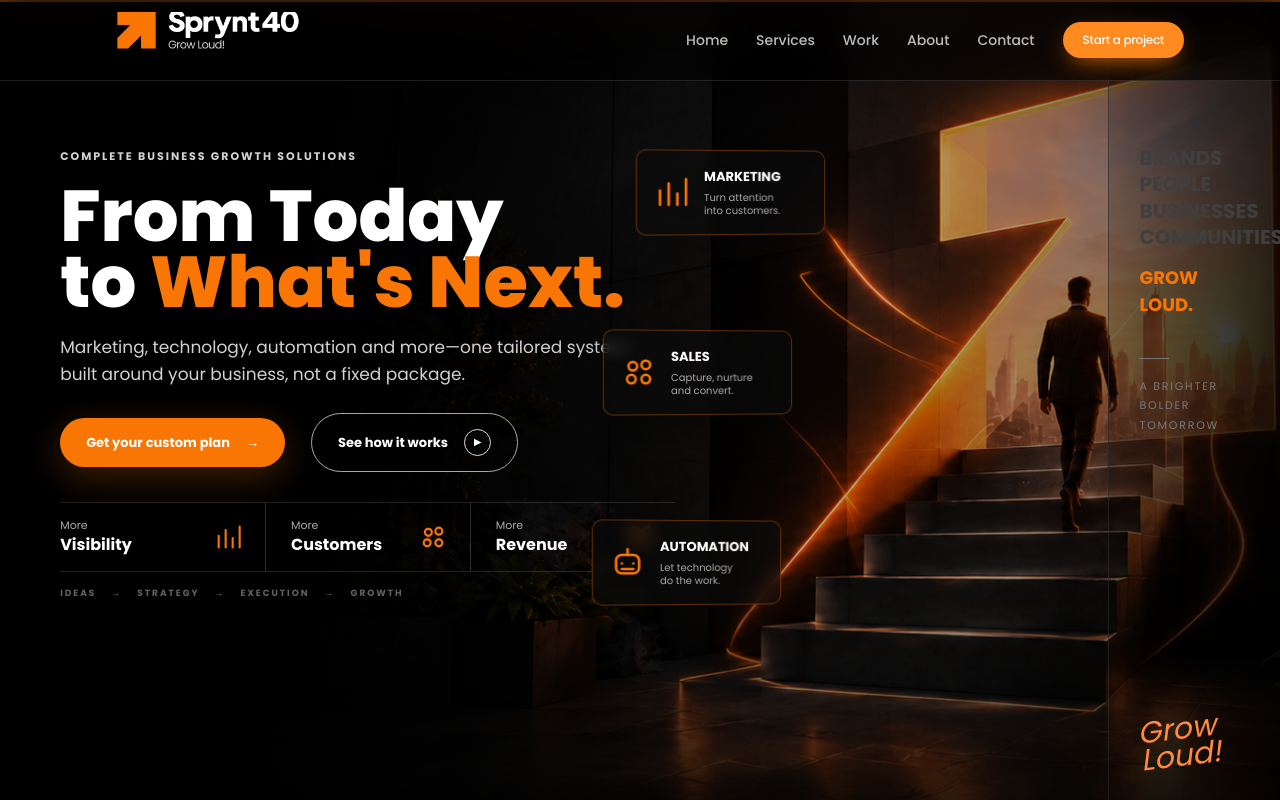
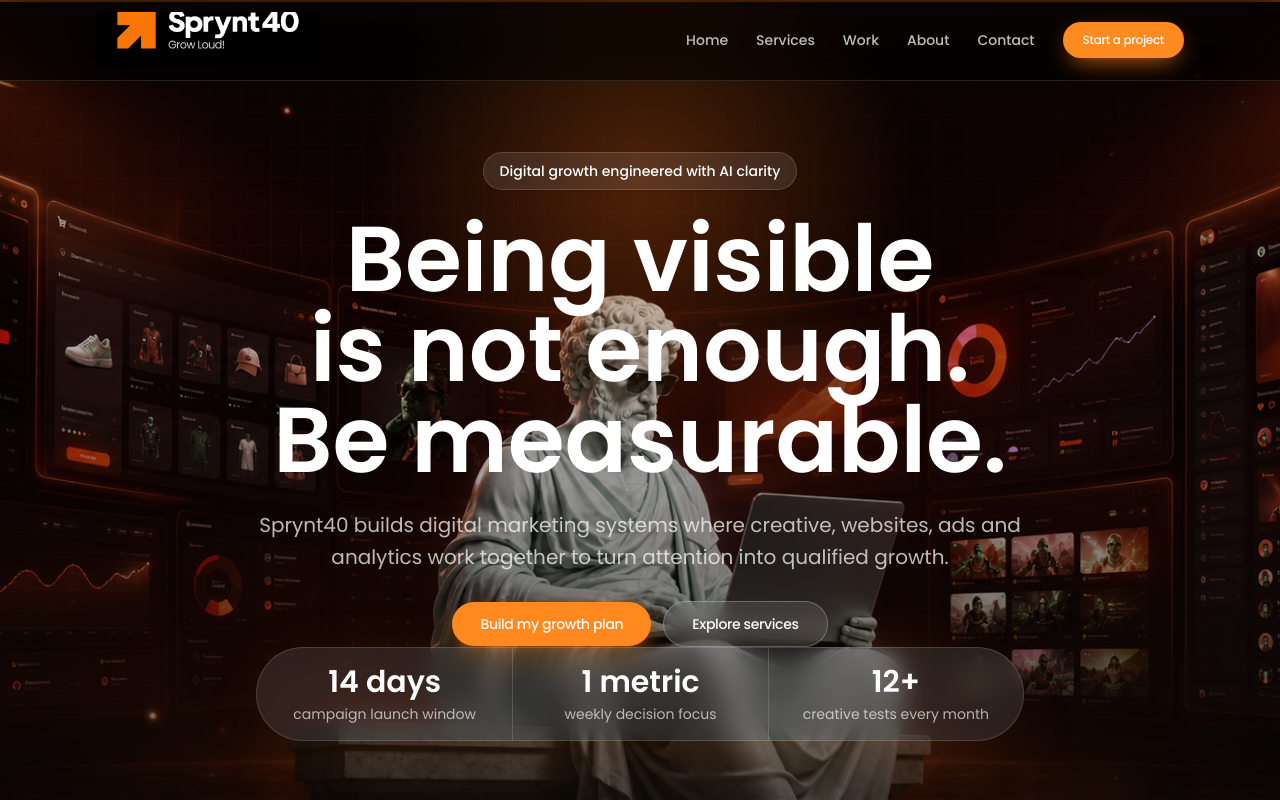
Before and after one commit to Gokulraj002/sprynt40, a Next.js app: page /home1 in a window 1280 px wide. Shown: the top 800 px of the page. Built offline with nearby package versions, Linux system fonts and the light colour scheme.

Commit message:
fix: match home1 desktop hero reference

```diff
--- a/src/app/home1/page.tsx
+++ b/src/app/home1/page.tsx
@@ -1,6 +1,10 @@
 import type { Metadata } from "next";
 import Image from "next/image";
 import Link from "next/link";
+import { Button } from "@/components/ui/Button";
+import { Container } from "@/components/ui/Container";
+import { Section } from "@/components/ui/Section";
+import { hasWhatsApp, waLink } from "@/lib/data/site";
 import { GrowthPlanLab } from "./GrowthPlanLab";
 import styles from "./home1.module.css";
 
@@ -52,6 +56,12 @@ const faqs = [
   ["How do you measure results?", "Your monthly dashboard connects activity to meaningful indicators such as leads, conversion, retention and revenue."],
 ] as const;
 
+const heroSignals = [
+  { value: "14 days", label: "campaign launch window" },
+  { value: "1 metric", label: "weekly decision focus" },
+  { value: "12+", label: "creative tests every month" },
+] as const;
+
 function Icon({ name }: { name: string }) {
   const common = { fill: "none", stroke: "currentColor", strokeWidth: 1.8, strokeLinecap: "round" as const, strokeLinejoin: "round" as const };
   const paths: Record<string, React.ReactNode> = {
@@ -81,7 +91,65 @@ function Arrow() {
 export default function HomeOnePage() {
   return (
     <div className={styles.home1Page}>
-      <section className={styles.hero} data-theme="dark">
+      <Section
+        id="hero"
+        theme="dark"
+        className="hidden min-h-svh overflow-hidden pt-24 pb-8 md:flex lg:pt-[7.5rem]"
+      >
+        <Image
+          src="/images/home/hero-command-wall.png"
+          alt="A classical strategist using a laptop inside a panoramic digital marketing command centre"
+          fill
+          priority
+          sizes="100vw"
+          className="object-cover object-center saturate-[0.88] hue-rotate-[105deg]"
+        />
+        <div className="absolute inset-0 bg-[linear-gradient(180deg,rgba(10,8,5,0.48)_0%,rgba(10,8,5,0.2)_35%,rgba(10,8,5,0.72)_100%)]" />
+        <div className="absolute inset-0 bg-[radial-gradient(circle_at_50%_20%,rgba(249,115,22,0.28),transparent_28%)]" />
+
+        <Container className="relative z-10 flex flex-1 flex-col">
+          <div className="mx-auto flex max-w-5xl flex-1 flex-col items-center justify-between text-center">
+            <div className="pt-4 sm:pt-8">
+              <p className="inline-flex rounded-full border border-white/15 bg-white/10 px-4 py-2 text-sm font-medium text-white shadow-sm backdrop-blur">
+                Digital growth engineered with AI clarity
+              </p>
+              <h1 className="mx-auto mt-6 max-w-5xl font-display text-[clamp(4rem,7.2vw,6.7rem)] font-semibold leading-[0.98] tracking-normal text-white text-balance">
+                Being visible is not enough. Be measurable.
+              </h1>
+              <p className="mx-auto mt-6 max-w-3xl text-xl leading-8 text-white/72">
+                Sprynt40 builds digital marketing systems where creative, websites, ads and analytics
+                work together to turn attention into qualified growth.
+              </p>
+              <div className="mt-7 flex items-center justify-center gap-3">
+                <Button href="/contact" variant="accent" className="px-7">
+                  Build my growth plan
+                </Button>
+                <Button
+                  href={hasWhatsApp ? waLink("Hi! I want to build a growth plan.") : "/services"}
+                  variant="outline"
+                  external={hasWhatsApp}
+                  className="border-white/25 bg-white/10 px-7 text-white backdrop-blur hover:border-white/60"
+                >
+                  {hasWhatsApp ? "Talk on WhatsApp" : "Explore services"}
+                </Button>
+              </div>
+            </div>
+
+            <div className="w-full pb-6">
+              <div className="mx-auto grid max-w-3xl grid-cols-3 overflow-hidden rounded-full border border-white/15 bg-white/10 text-white shadow-[0_24px_90px_-40px_rgba(249,115,22,0.78)] backdrop-blur-md">
+                {heroSignals.map((item) => (
+                  <div key={item.value} className="border-l border-white/15 px-6 py-4 first:border-l-0">
+                    <p className="font-display text-3xl font-semibold">{item.value}</p>
+                    <p className="mt-1 text-sm text-white/65">{item.label}</p>
+                  </div>
+                ))}
+              </div>
+            </div>
+          </div>
+        </Container>
+      </Section>
+
+      <section className={`${styles.hero} md:hidden`} data-theme="dark">
         <Image className={styles.heroImage} src="/images/home1/sprynt40-staircase-portal-v2.png" alt="A business leader climbing illuminated steps toward a monumental orange arrow portal" fill priority sizes="100vw" />
         <div className={styles.heroShade} />
         <div className={styles.heroWide}>
```
